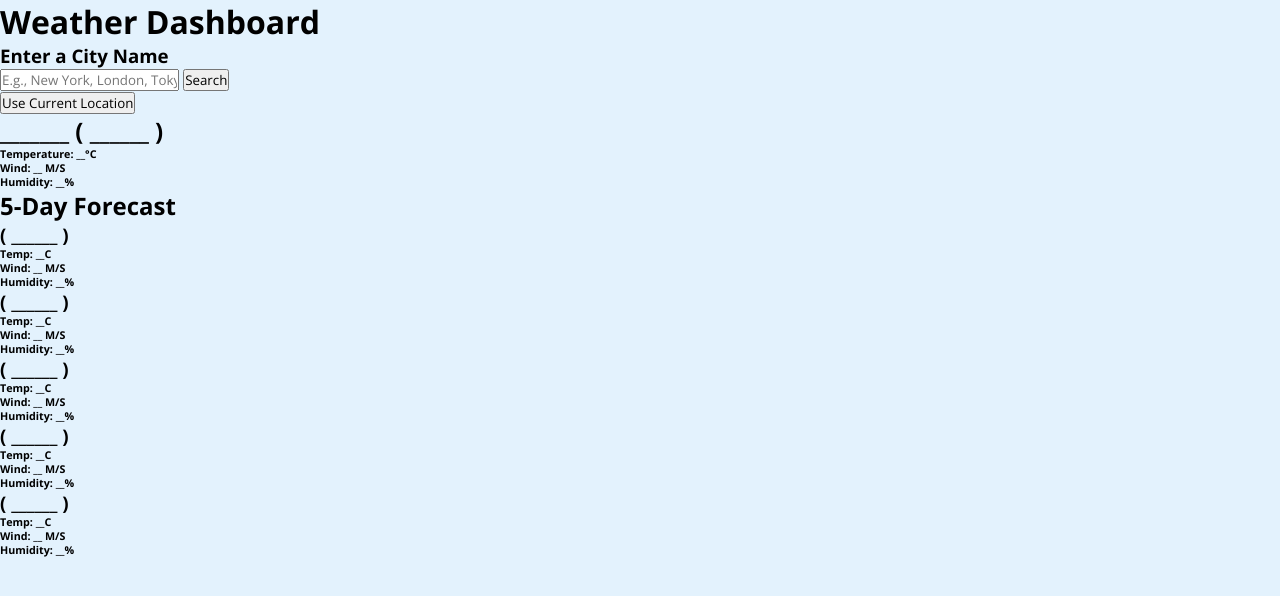
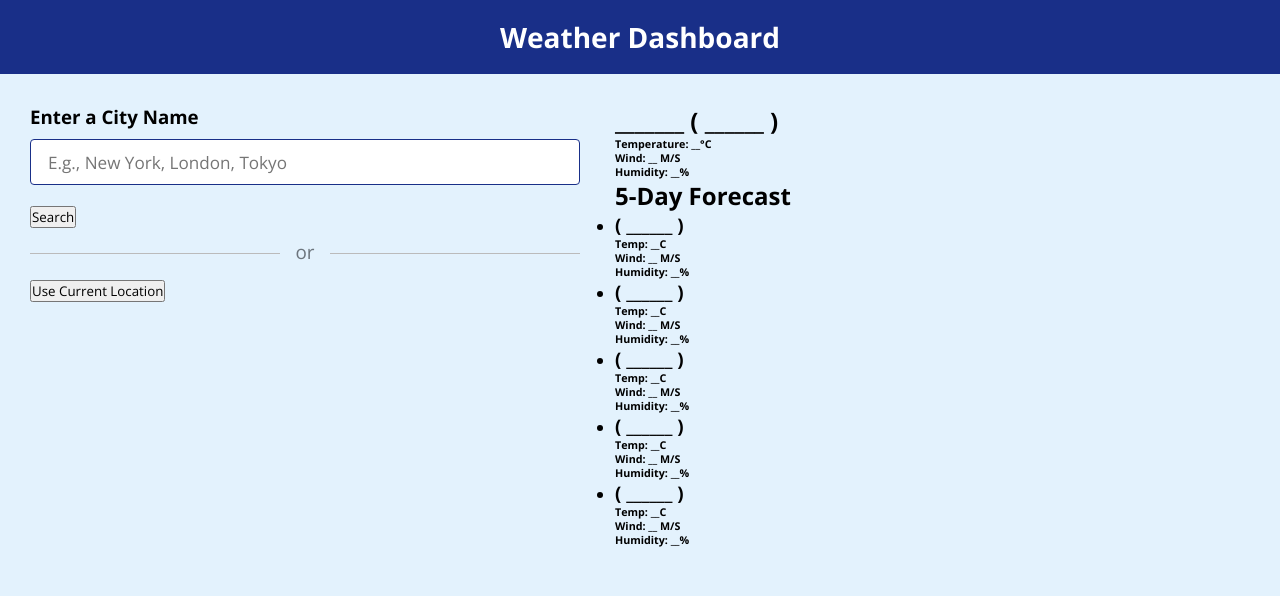
Before and after one commit to Sumaya2021986/2021986_MIS455_Final_Weather_API, a plain HTML site: page index.html in a window 1280 px wide. Drawn offline with nearby package versions, Linux system fonts and the light colour scheme.

Commit message:
Third commit

```diff
--- a/styles.css
+++ b/styles.css
@@ -9,3 +9,49 @@
 body {
   background: #E3F2FD;
 }
+h1 {
+  background: #192f88;
+  font-size: 1.75rem;
+  text-align: center;
+  padding: 18px 0;
+  color: #fff;
+}
+.container {
+  display: flex;
+  gap: 35px;
+  padding: 30px;
+}
+.weather-input {
+  width: 550px;
+}
+.weather-input input {
+  height: 46px;
+  width: 100%;
+  outline: none;
+  font-size: 1.07rem;
+  padding: 0 17px;
+  margin: 10px 0 20px 0;
+  border-radius: 4px;
+  border: 1px solid #192f88;
+}
+.weather-input input:focus {
+  padding: 0 16px;
+  border: 2px solid #5372F0;
+}
+.weather-input .separator {
+  height: 1px;
+  width: 100%;
+  margin: 25px 0;
+  background: #BBBBBB;
+  display: flex;
+  align-items: center;
+  justify-content: center;
+}
+.weather-input .separator::before{
+  content: "or";
+  color: #6C757D;
+  font-size: 1.18rem;
+  padding: 0 15px;
+  margin-top: -4px;
+  background: #E3F2FD;
+}
```
